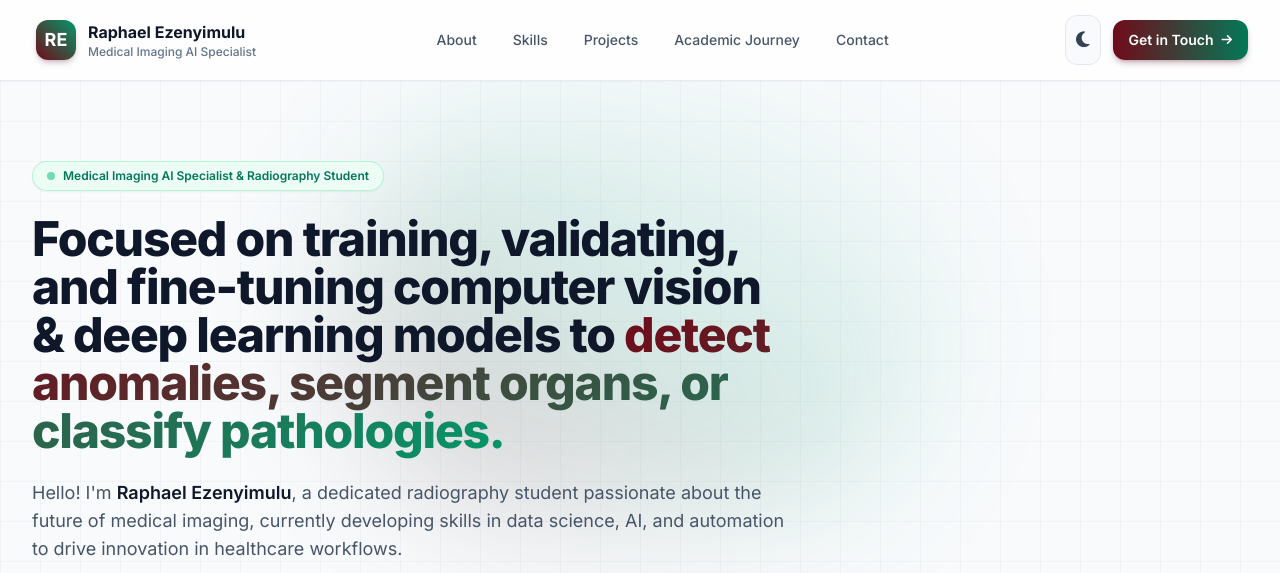
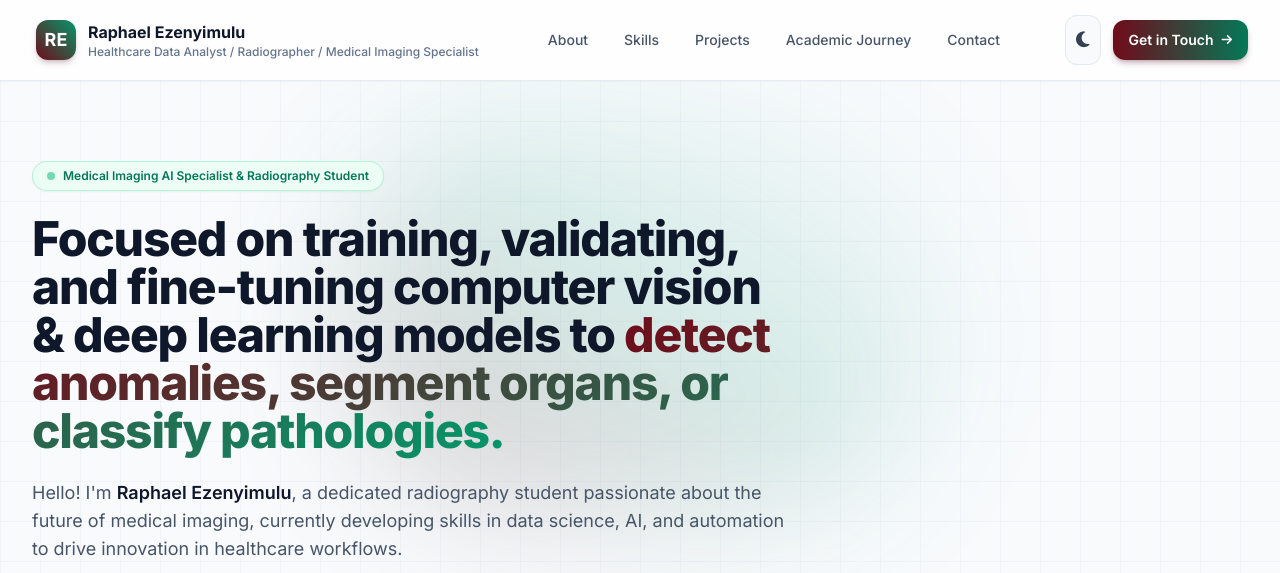
Before and after one commit to raphaelezenyimulu-code0227/my-portfolio, a plain HTML site: page index.html in a window 1280 px wide. Shown: the top 573 px of the page. Drawn offline with nearby package versions, Linux system fonts and the light colour scheme.

Commit message:
Update title and header to Healthcare Data Analyst / Radiographer / Medical Imaging Specialist

```diff
--- a/index.html
+++ b/index.html
@@ -3,9 +3,9 @@
 <head>
   <meta charset="UTF-8">
   <meta name="viewport" content="width=device-width, initial-scale=1.0">
-  <meta name="description" content="Portfolio of Raphael Ezenyimulu | Medical Imaging AI Specialist & Imaging Data Scientist focusing on computer vision and deep learning in healthcare workflows.">
+  <meta name="description" content="Portfolio of Raphael Ezenyimulu | Healthcare Data Analyst, Radiographer, and Medical Imaging Specialist focusing on data science and healthcare workflows.">
   <meta name="author" content="Raphael Ezenyimulu">
-  <title>Raphael Ezenyimulu | Medical Imaging AI Specialist / Imaging Data Scientist</title>
+  <title>Raphael Ezenyimulu | Healthcare Data Analyst / Radiographer / Medical Imaging Specialist</title>
 
   <!-- Google Fonts: Inter -->
   <link rel="preconnect" href="https://fonts.googleapis.com">
@@ -73,7 +73,7 @@
           </div>
           <div>
             <span class="block font-bold text-base text-slate-900 dark:text-white group-hover:text-[#700B1A] dark:group-hover:text-rose-400 transition-colors">Raphael Ezenyimulu</span>
-            <span class="block text-xs text-slate-500 dark:text-slate-400 font-medium">Medical Imaging AI Specialist</span>
+            <span class="block text-xs text-slate-500 dark:text-slate-400 font-medium">Healthcare Data Analyst / Radiographer / Medical Imaging Specialist</span>
           </div>
         </a>
 
@@ -565,7 +565,7 @@
           </div>
           <div>
             <span class="text-sm font-bold text-slate-900 dark:text-white block">Raphael Ezenyimulu</span>
-            <span class="text-xs text-slate-500 dark:text-slate-400">Medical Imaging AI Specialist / Imaging Data Scientist</span>
+            <span class="text-xs text-slate-500 dark:text-slate-400">Healthcare Data Analyst / Radiographer / Medical Imaging Specialist</span>
           </div>
         </div>
 
```
